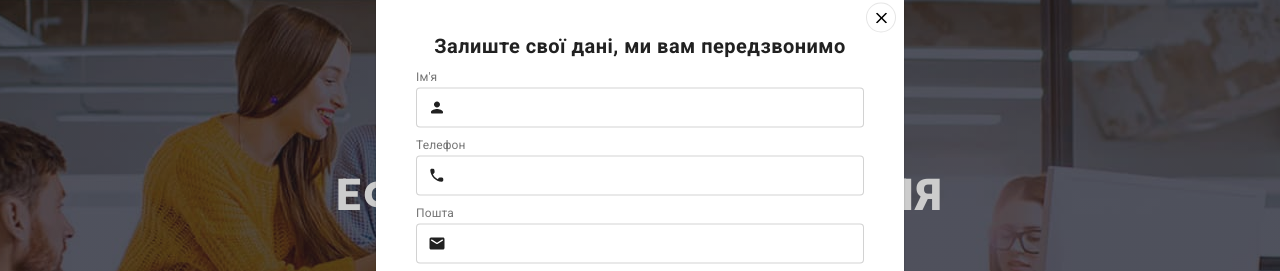
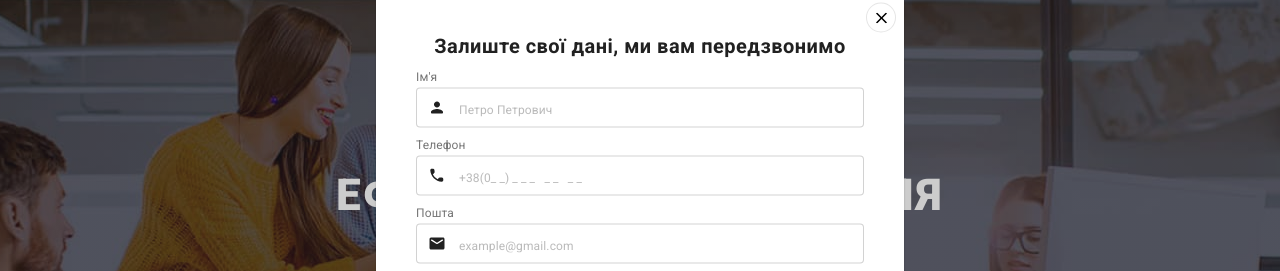
Before and after one commit to neutr00n/goit-markup-hw-08, a plain HTML site: page index.html in a window 1280 px wide. Both pictures are taken after a click on the button "Замовити послугу". Shown: the part 115-386 px from the top of the page. Drawn offline with nearby package versions, Linux system fonts and the light colour scheme.

Commit message:
required

```diff
--- a/index.html
+++ b/index.html
@@ -470,7 +470,8 @@
         <label class="form__field">
           <span class="form__label">Ім'я</span>
           <span class="form__thumb">
-            <input type="text" name="name" class="form__input">
+            <input type="text" name="name" class="form__input" pattern="[A-Za-zА-Яа-яЁёІіЇїЄє]{3,20}"
+              placeholder="Петро Петрович" required>
             <svg class="form__icon" width="18" height="18">
               <use href="./images/symbol-defs.svg#person"></use>
             </svg>
@@ -479,7 +480,8 @@
         <label class="form__field">
           <span class="form__label">Телефон</span>
           <span class="form__thumb">
-            <input type="tel" name="tel" class="form__input">
+            <input type="tel" name="tel" class="form__input" pattern="\+?[0-9\s\-\(\)]+" maxlength="13" minlength="13"
+              placeholder="+38(0_ _) _ _ _   _ _   _ _" required>
             <svg class="form__icon" width="18" height="18">
               <use href="./images/symbol-defs.svg#phone"></use>
             </svg>
@@ -488,7 +490,7 @@
         <label class="form__field">
           <span class="form__label">Пошта</span>
           <span class="form__thumb">
-            <input type="email" name="email" class="form__input">
+            <input type="email" name="email" class="form__input" placeholder="example@gmail.com" required>
             <svg class="form__icon" width="18" height="18">
               <use href="./images/symbol-defs.svg#email"></use>
             </svg>
--- a/sass/components/_backdrop.scss
+++ b/sass/components/_backdrop.scss
@@ -28,7 +28,7 @@
 
   padding: 40px;
 
-  width: 450px;
+  width: 93.75vw;
   height: 609px;
 
   background-color: getColor('primary-bgc');
@@ -133,6 +133,27 @@
     outline: none;
 
     transition: border-color $transition-duration $timing-function;
+
+    &::placeholder {
+      font-size: 14px;
+      line-height: 1.14;
+      letter-spacing: 0.01em;
+
+      color: rgba(117, 117, 117, 0.5);
+
+      @include breakpoint(desktop) {
+        font-size: 12px;
+        line-height: 1.17;
+      }
+    }
+
+    &:not(:placeholder-shown):required:valid {
+      border-color: green;
+    }
+
+    &:not(:placeholder-shown):required:invalid {
+      border-color: red;
+    }
 
     &:focus {
       border-color: getColor('accent-color');
```
Also changed, not shown: css/main.css, css/main.min.css, 2 other files.
